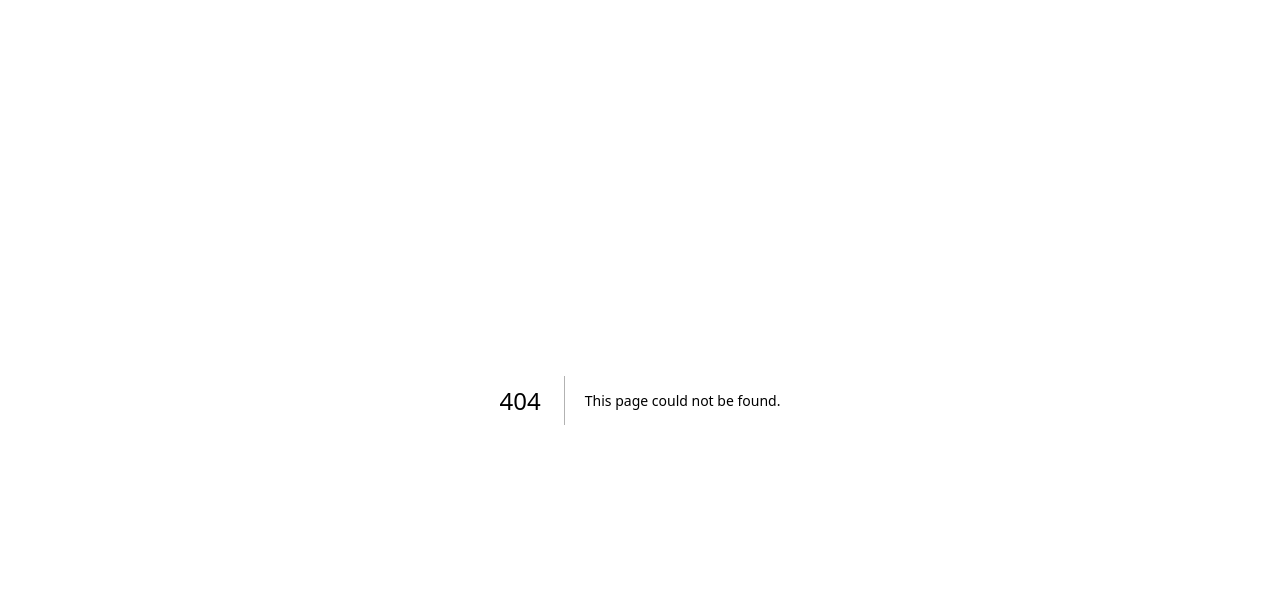
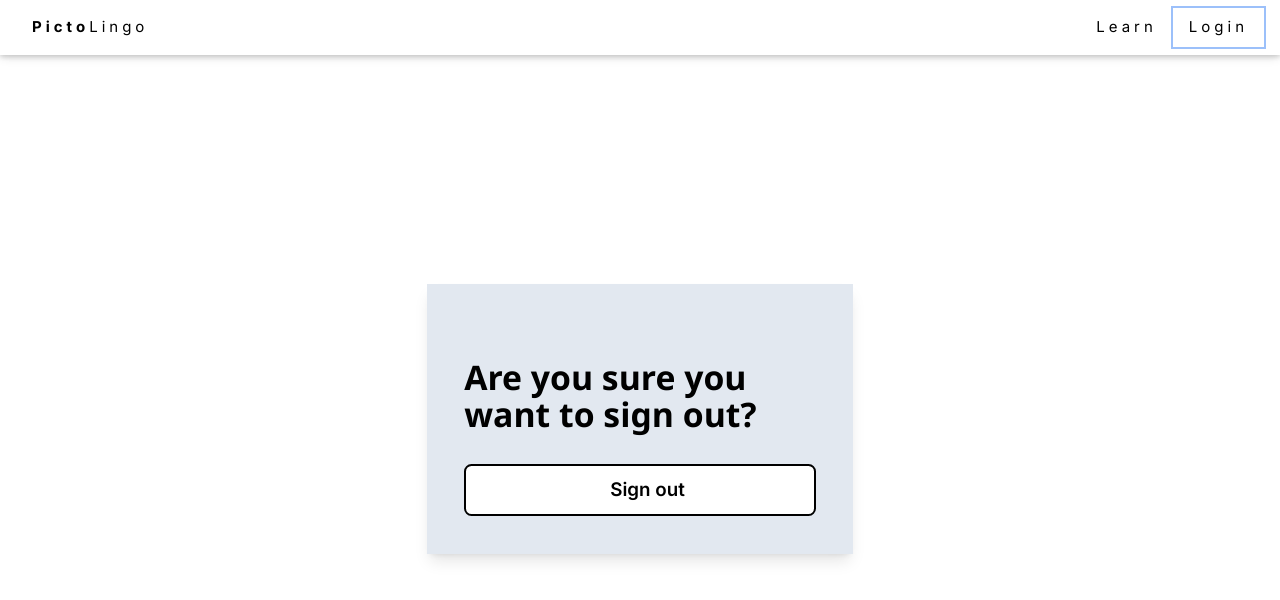
Before and after one commit to SamBalakhanei/pictolingo, a Next.js app: page /signout in a window 1280 px wide. Before the commit this address had no page. Shown: the top 600 px of the page. Built offline with nearby package versions, Linux system fonts and the light colour scheme; no server answers.

Commit message:
customized sign out page

```diff
--- a/app/components/Navbar.jsx
+++ b/app/components/Navbar.jsx
@@ -21,7 +21,7 @@ export default async function Navbar() {
             <Link href='/learn' className="w3-bar-item w3-button">Learn</Link>
             {/* <Link href='/' className="w3-bar-item w3-button">Study</Link>
             <Link href='/' className="w3-bar-item w3-button">Test</Link> */}
-            <Link href='/api/auth/signout' className="w3-bar-item w3-button ring-2 ring-offset-blue-300">Sign Out</Link>
+            <Link href='/signout' className="w3-bar-item w3-button ring-2 ring-offset-blue-300">Sign Out</Link>
             </div>
           </div>
         </div>
--- a/app/components/authButtons.tsx
+++ b/app/components/authButtons.tsx
@@ -1,7 +1,7 @@
 "use client";
 import Image from "next/image";
 import googleLogo from "public/googleLogo.png";
-import { signIn } from "next-auth/react";
+import { signIn, signOut } from "next-auth/react";
 
 export function GoogleSignInButton() {
   const handleClick = () => {
@@ -19,3 +19,20 @@ export function GoogleSignInButton() {
     </button>
   );
 }
+
+export function SignOutButton(){
+  const handleClick = () => {
+    signOut({callbackUrl: "https://pictolingo.vercel.app"})
+  };
+
+  return (
+    <button
+      onClick={handleClick}
+      className="hover:bg-slate-500 w-full flex items-center font-semibold
+      justify-center h-14 px-6 mt-4 text-xl transition-colors duration-300 bg-white border-2 border-black text-black rounded-lg focus:shadow-outline"
+    >
+      <div className="ml-4">Sign out</div>
+    </button>
+  )
+
+}
--- /dev/null
+++ b/app/signout/page.tsx
@@ -0,0 +1,18 @@
+import { SignOutButton } from "../components/authButtons"
+import Navbar from "../components/Navbar"
+
+export default function page() {
+  return (
+    <>
+    <Navbar />
+        <div className="w-full flex flex-col items-center justify-center min-h-screen py-2">
+            <div className="flex flex-col items-center w-1/3 mt-10 p-10 shadow-lg bg-slate-200">
+                <h1 className="mt-10 mb-4 text-4xl font-bold">Are you sure you want to sign out?</h1>
+                <SignOutButton />
+            </div>
+
+        </div>
+
+    </>
+  )
+}
```
